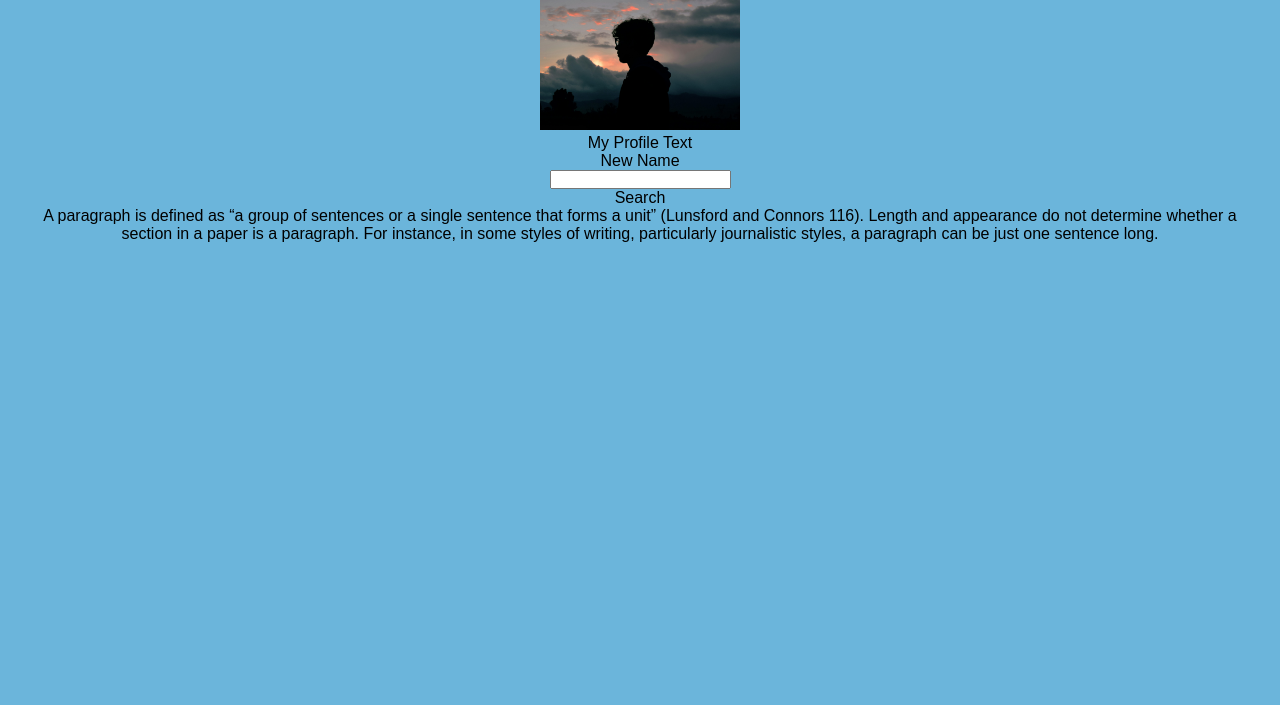
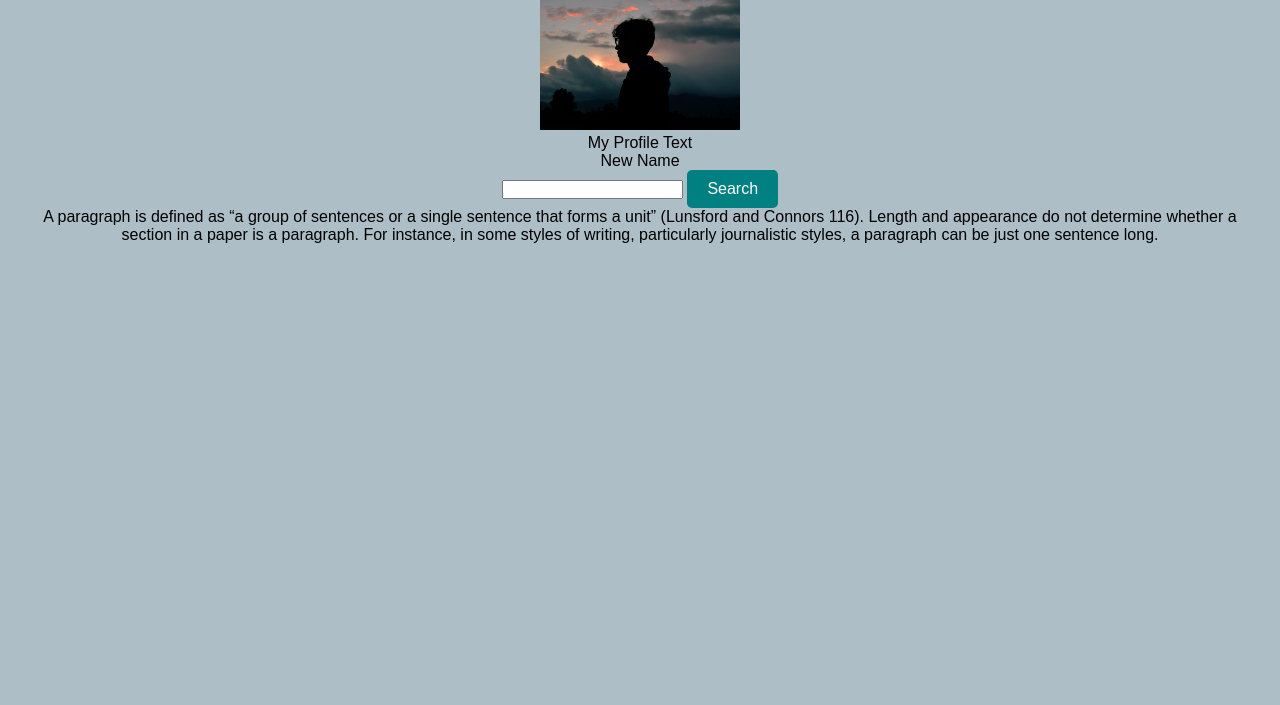
Before and after one commit to musaththik/website, a plain HTML site: page index.html in a window 1280 px wide. Shown: the part 95-800 px from the top of the page. Drawn offline with Linux system fonts and the light colour scheme.

Commit message:
added style.css

```diff
--- a/index.html
+++ b/index.html
@@ -15,7 +15,7 @@
     <p>My Profile Text</p>
     <p>New Name</p>
 
-    <input type="text"> <search>Search</search>
+    <input type="text"> <button type="search" accesskey="musaththikmohamed@gmail.com">Search</button>
 
     <p>A paragraph is defined as “a group of sentences or a single sentence that forms a unit” (Lunsford and Connors 116). Length and appearance do not determine whether a section in a paper is a paragraph. For instance, in some styles of writing, particularly journalistic styles, a paragraph can be just one sentence long.</p>
 
--- a/style.css
+++ b/style.css
@@ -9,7 +9,7 @@ body {
   font-family: Arial, sans-serif;
   text-align: center;
   padding: 40px;
-  background-color: #6bb5db;
+  background-color: #adbec6;
 }
 
 header {
```
